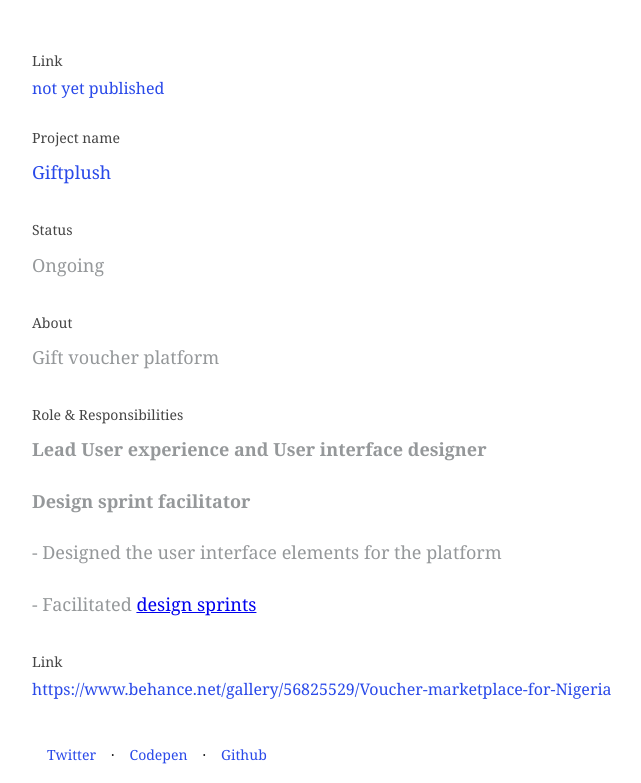
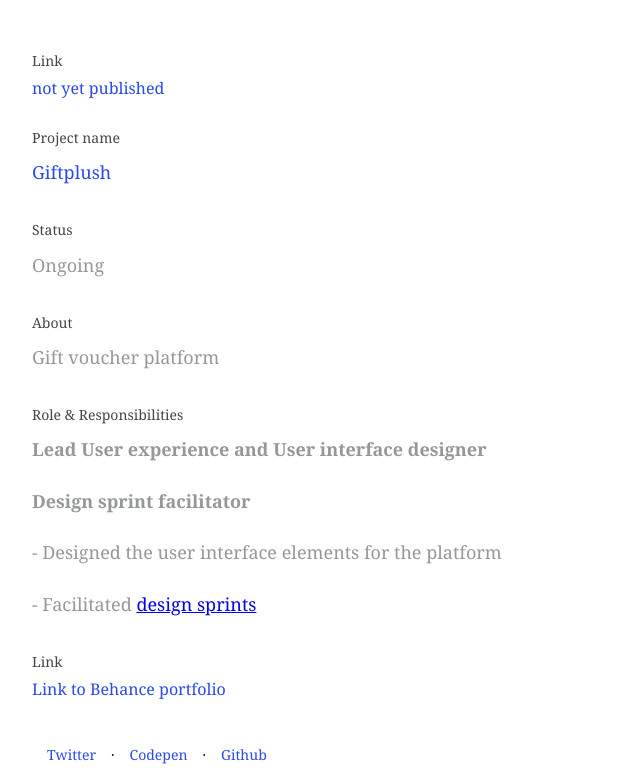
Before and after one commit to ifeanyidavid/dave-kalu-portfolio, a plain HTML site: page index.html in a window 1280 px wide. Shown: the part 1252-2035 px from the top of the page, without its empty margins (298-939 px from the left). Drawn offline with Linux system fonts and the light colour scheme.

Commit message:
Update index.html

```diff
--- a/index.html
+++ b/index.html
@@ -65,7 +65,7 @@
         <p> - Facilitated <a href="https://www.behance.net/gallery/56825529/Voucher-marketplace-for-Nigeria" class="sprint" data-descr="Sprint screenshots">design sprints</a></p>
 
         <h6 class="subtitle">Link</h6>
-        <a href="#" class="blue-copy">https://www.behance.net/gallery/56825529/Voucher-marketplace-for-Nigeria</a>
+        <a href="https://goo.gl/qHhcDF" class="blue-copy">Link to Behance portfolio</a>
 
         <div class="footer">
             <a href="#">Twitter</a> · <a href="#">Codepen</a> · <a href="#">Github</a>
```
